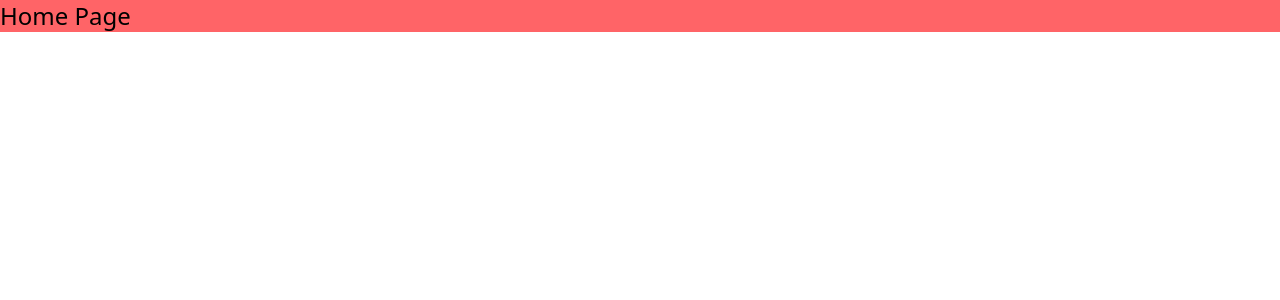
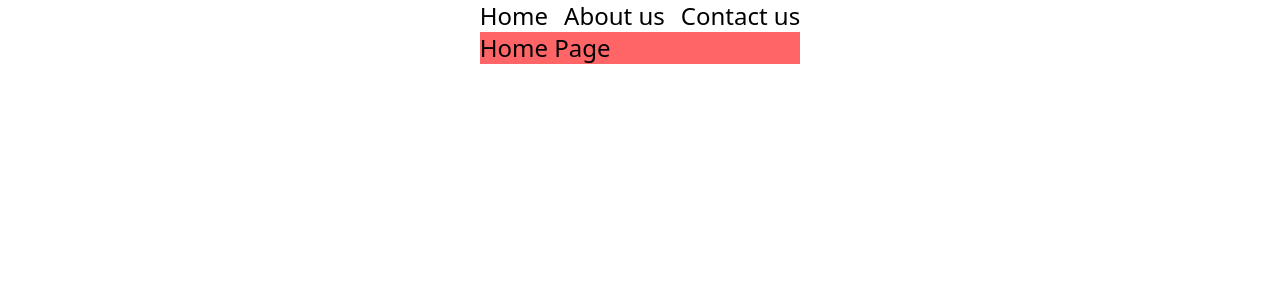
Before and after one commit to LauraBLei/TheFrogs, a React (Vite) app in the folder theFrogs/: page / in a window 1280 px wide. Shown: the top 300 px of the page. Built offline with nearby package versions, Linux system fonts and the light colour scheme.

Commit message:
setup layout

```diff
--- a/theFrogs/src/App.tsx
+++ b/theFrogs/src/App.tsx
@@ -1,20 +1,25 @@
 import { BrowserRouter, Routes, Route } from "react-router-dom";
 import "./index.css";
-import { HomePage } from "./assets/pages/home";
-import { ContactPage } from "./assets/pages/contact";
-import { ProductPage } from "./assets/pages/product";
-import { CartPage } from "./assets/pages/cart";
-import { ConfirmationPage } from "./assets/pages/confirmation";
+import { HomePage } from "./pages/home";
+import { ContactPage } from "./pages/contact";
+import { ProductPage } from "./pages/product";
+import { CartPage } from "./pages/cart";
+import { ConfirmationPage } from "./pages/confirmation";
+import { AboutPage } from "./pages/about";
+import { Layout } from "./components/layout";
 
 function App() {
   return (
     <BrowserRouter>
       <Routes>
-        <Route path="/" element={<HomePage />} />
-        <Route path="/Contact" element={<ContactPage />} />
-        <Route path="/product" element={<ProductPage />} />
-        <Route path="/cart" element={<CartPage />} />
-        <Route path="/confirmation" element={<ConfirmationPage />} />
+        <Route path="/" element={<Layout />}>
+          <Route index element={<HomePage />} />
+          <Route path="/contact" element={<ContactPage />} />
+          <Route path="/product" element={<ProductPage />} />
+          <Route path="/cart" element={<CartPage />} />
+          <Route path="/confirmation" element={<ConfirmationPage />} />
+          <Route path="/about" element={<AboutPage />} />
+        </Route>
       </Routes>
     </BrowserRouter>
   );
--- /dev/null
+++ b/theFrogs/src/components/header.tsx
@@ -0,0 +1,21 @@
+import { Link } from "react-router-dom";
+
+export const Header = () => {
+  return (
+    <header className="w-full">
+      <nav className="flex items-center justify-center w-full">
+        <ul className="flex justify-center items-center gap-4 text-2xl">
+          <li>
+            <Link to="/">Home</Link>
+          </li>
+          <li>
+            <Link to="/about">About us</Link>
+          </li>
+          <li>
+            <Link to="/contact">Contact us</Link>
+          </li>
+        </ul>
+      </nav>
+    </header>
+  );
+};
--- /dev/null
+++ b/theFrogs/src/components/layout.tsx
@@ -0,0 +1,15 @@
+import { Outlet } from "react-router-dom";
+import { Header } from "./header";
+
+export const Layout = () => {
+  return (
+    <body className="flex justify-center w-full">
+      <div className="max-w-[1200px] w-full">
+        <Header />
+        <main>
+          <Outlet />
+        </main>
+      </div>
+    </body>
+  );
+};
--- /dev/null
+++ b/theFrogs/src/pages/about.tsx
@@ -0,0 +1,8 @@
+export const AboutPage = () => {
+  return (
+    <div>
+      <h1>About Us</h1>
+      <p>This page is a school project</p>
+    </div>
+  );
+};
```
Also changed, not shown: theFrogs/src/pages/cart.tsx (renamed from theFrogs/src/assets/pages/cart.tsx), theFrogs/src/pages/confirmation.tsx (renamed from theFrogs/src/assets/pages/confirmation.tsx), theFrogs/src/pages/contact.tsx (renamed from theFrogs/src/assets/pages/contact.tsx), theFrogs/src/pages/home.tsx (renamed from theFrogs/src/assets/pages/home.tsx), theFrogs/src/pages/product.tsx (renamed from theFrogs/src/assets/pages/product.tsx).
